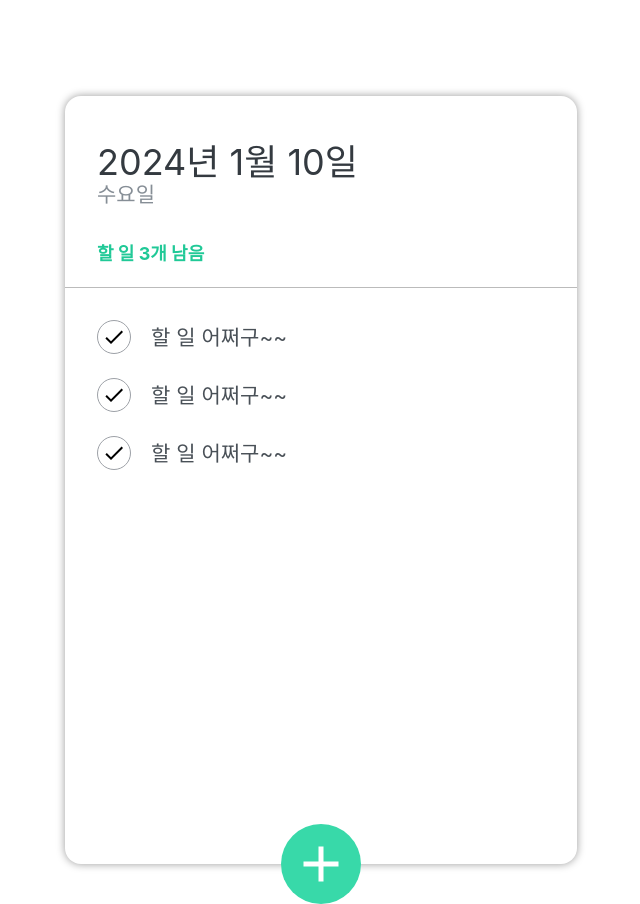
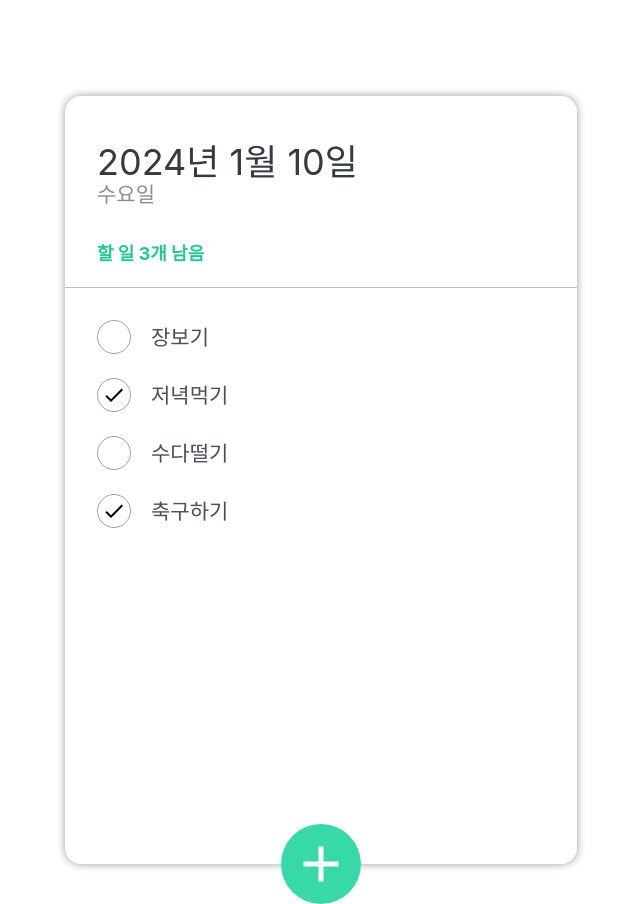
Before and after one commit to yongseopK/todo-react-app202401, a React (Create React App) app: page / in a window 1280 px wide. Shown: the whole page, without its empty margins (319-959 px from the left). Built offline with nearby package versions, Linux system fonts and the light colour scheme.

Commit message:
#4. TodoItem 동적 렌더링

```diff
--- a/src/component/TodoItem.js
+++ b/src/component/TodoItem.js
@@ -2,13 +2,16 @@ import React from 'react';
 import {MdDelete, MdDone} from "react-icons/md";
 import "./scss/TodoItem.scss";
 
-const TodoItem = () => {
+const TodoItem = ({item}) => {
+
+    const {id, title, done} = item;
+
     return (
         <li className='todo-list-item'>
             <div className='check-circle'>
-                <MdDone/>
+                {done && <MdDone/>}
             </div>
-            <span className='text'>할 일 어쩌구~~</span>
+            <span className='text'>{title}</span>
             <div className='remove'>
                 <MdDelete/>
             </div>
--- a/src/component/TodoMain.js
+++ b/src/component/TodoMain.js
@@ -3,11 +3,35 @@ import "./scss/TodoMain.scss";
 import TodoItem from "./TodoItem";
 
 const TodoMain = () => {
+
+    const todoList = [
+        {
+            id: 1,
+            title: "장보기",
+            done: false
+        },
+        {
+            id: 2,
+            title: "저녁먹기",
+            done: true
+        },
+        {
+            id: 3,
+            title: "수다떨기",
+            done: false
+        },
+        {
+            id: 4,
+            title: "축구하기",
+            done: true
+        },
+    ];
+
     return (
         <ul className="todo-list">
-            <TodoItem />
-            <TodoItem />
-            <TodoItem />
+            {
+                todoList.map(todo => <TodoItem key={todo.id} item={todo}/>)
+            }
         </ul>
     );
 };
```
